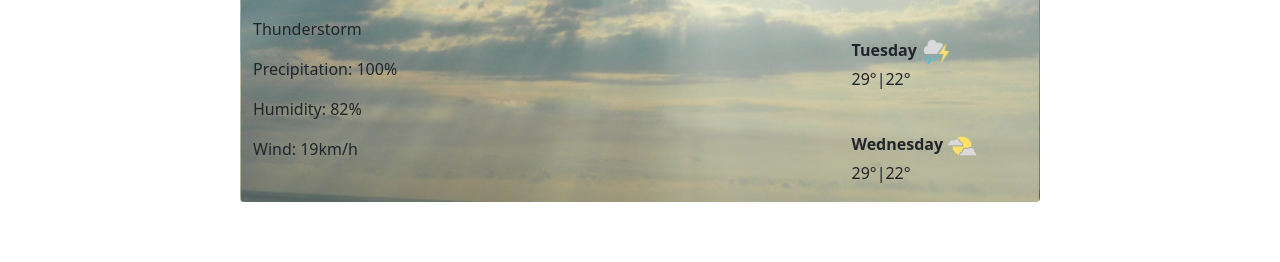
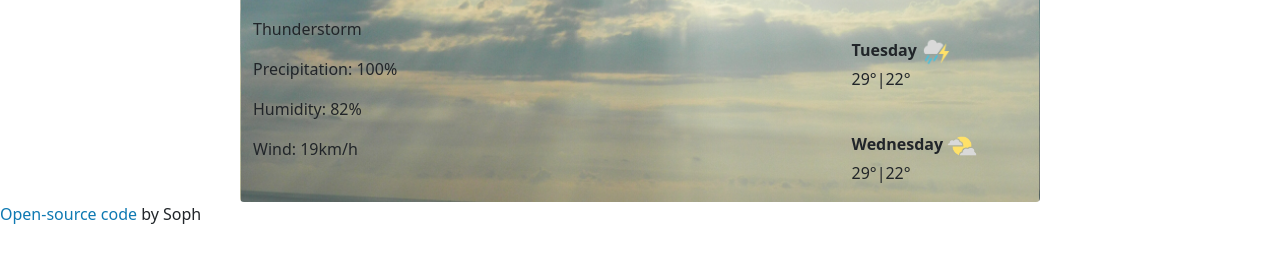
Before and after one commit to greenecoke/my-weather-app, a plain HTML site: page index.html in a window 1280 px wide. Shown: the part 340-602 px from the top of the page. Drawn offline with nearby package versions, Linux system fonts and the light colour scheme; no server answers.

Commit message:
added a link to my repo

```diff
--- a/index.html
+++ b/index.html
@@ -106,6 +106,16 @@
         </div>
       </div>
     </div>
+    <div class="footer">
+      <footer>
+        <a
+          href="https://github.com/greenecoke/my-weather-app.git"
+          target="_blank"
+          >Open-source code</a
+        >
+        by Soph
+      </footer>
+    </div>
     <script src="index.js"></script>
   </body>
 </html>
```
